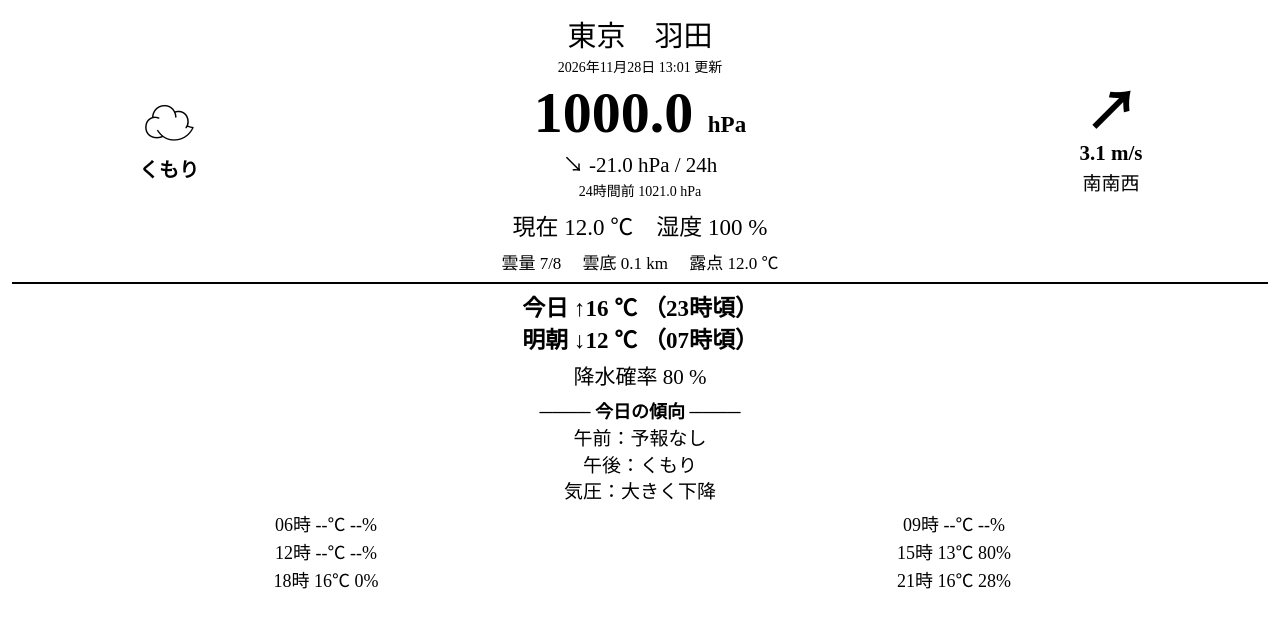
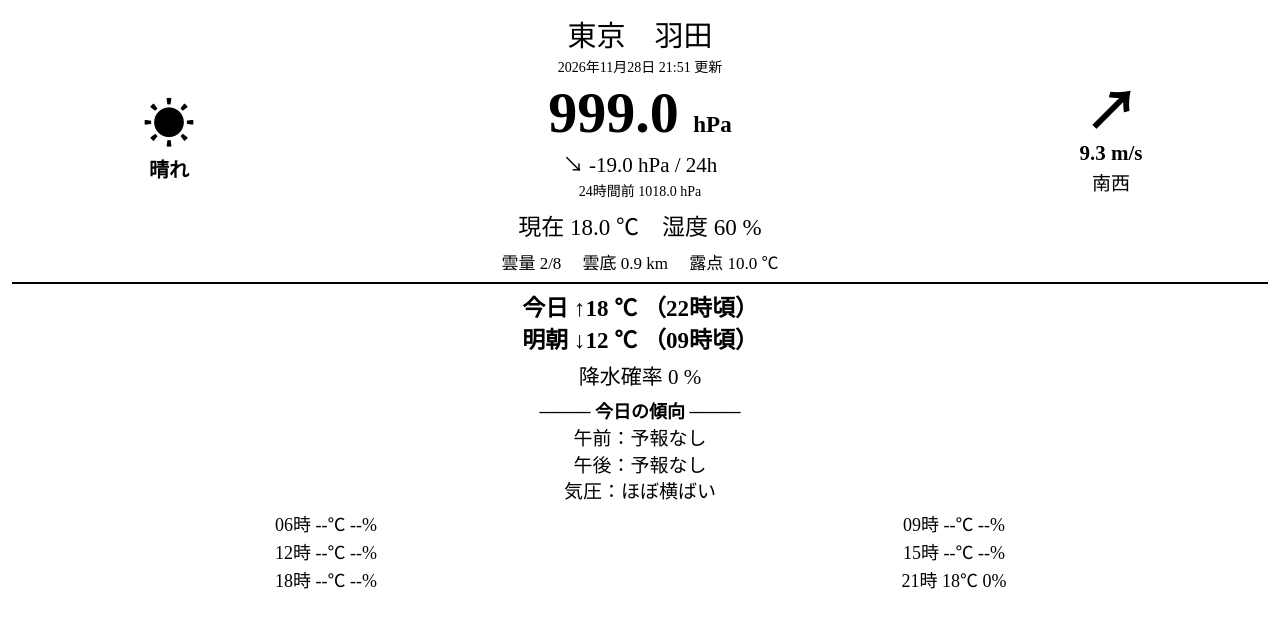
Before and after one commit to helloyimi77/kindle-weather, a plain HTML site: page index.html in a window 1280 px wide. Drawn offline with Linux system fonts and the light colour scheme.

Commit message:
Update weather

```diff
--- a/index.html
+++ b/index.html
@@ -357,7 +357,7 @@ body {
 </div>
 
 <div class="updated">
-  2026年11月28日 13:01 更新
+  2026年11月28日 21:51 更新
 </div>
 
 
@@ -366,11 +366,11 @@ body {
   <div class="main-cell weather-cell">
 
     <div class="weather-icon">
-      ☁
+      ☀
     </div>
 
     <div class="weather-text">
-      くもり
+      晴れ
     </div>
 
   </div>
@@ -379,16 +379,16 @@ body {
   <div class="main-cell pressure-cell">
 
     <div class="pressure">
-      1000.0
+      999.0
       <span class="unit">hPa</span>
     </div>
 
     <div class="delta">
-      ↘ -21.0 hPa / 24h
+      ↘ -19.0 hPa / 24h
     </div>
 
     <div class="delta-sub">
-      24時間前 1021.0 hPa
+      24時間前 1018.0 hPa
     </div>
 
   </div>
@@ -401,11 +401,11 @@ body {
     </div>
 
     <div class="wind-speed">
-      3.1 m/s
+      9.3 m/s
     </div>
 
     <div class="wind-direction">
-      南南西
+      南西
     </div>
 
   </div>
@@ -414,13 +414,13 @@ body {
 
 
 <div class="current">
-  現在 12.0 ℃　湿度 100 %
+  現在 18.0 ℃　湿度 60 %
 </div>
 
 <div class="sky">
-  雲量 7/8
-  雲底 0.1 km
-  露点 12.0 ℃
+  雲量 2/8
+  雲底 0.9 km
+  露点 10.0 ℃
 </div>
 
 
@@ -429,19 +429,19 @@ body {
 
 <div class="forecast">
 
-  今日 ↑16 ℃
-  （23時頃）
+  今日 ↑18 ℃
+  （22時頃）
 
   <br>
 
   明朝 ↓12 ℃
-  （07時頃）
+  （09時頃）
 
 </div>
 
 
 <div class="rain">
-  降水確率 80 %
+  降水確率 0 %
 </div>
 
 
@@ -455,11 +455,11 @@ body {
 
   <br>
 
-  午後：くもり
+  午後：予報なし
 
   <br>
 
-  気圧：大きく下降
+  気圧：ほぼ横ばい
 
 </div>
 
@@ -486,7 +486,7 @@ body {
     </td>
 
     <td>
-      15時 13℃ 80%
+      15時 --℃ --%
     </td>
 
   </tr>
@@ -495,11 +495,11 @@ body {
   <tr>
 
     <td>
-      18時 16℃ 0%
+      18時 --℃ --%
     </td>
 
     <td>
-      21時 16℃ 28%
+      21時 18℃ 0%
     </td>
 
   </tr>
```
Also changed, not shown: weather.json (+14 -14 lines).
